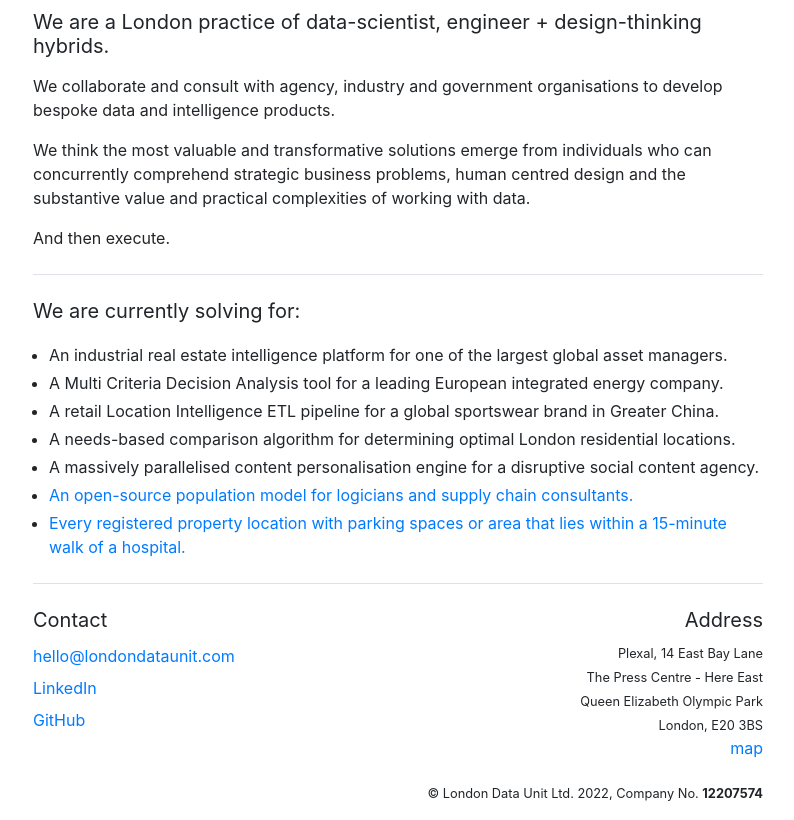
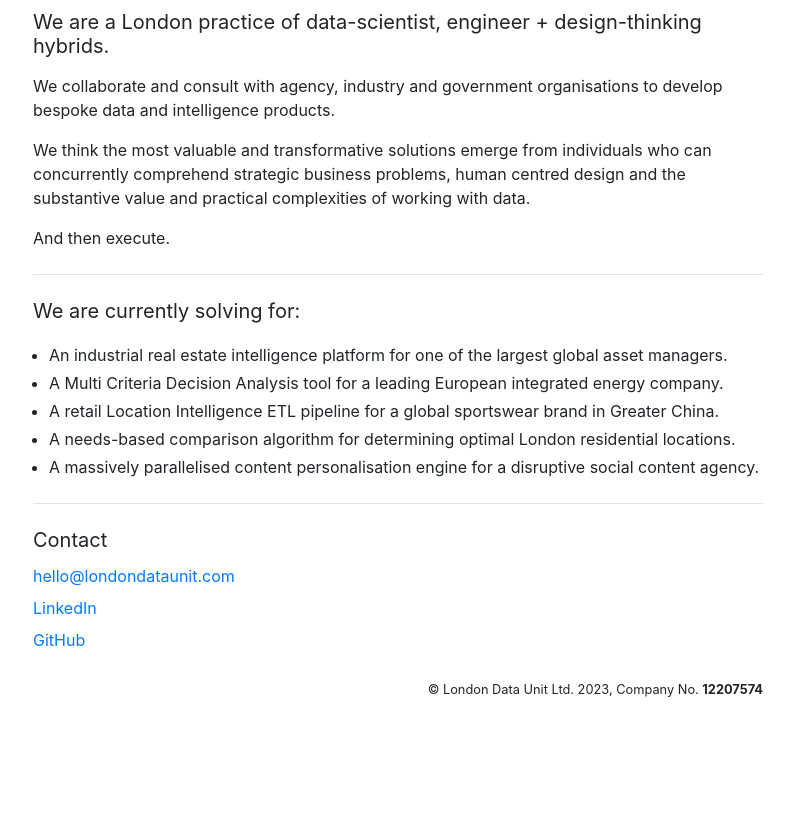
Before and after one commit to londondataunit/londondataunit.github.io, a plain HTML site: page index.html in a window 1280 px wide. Shown: the part 110-930 px from the top of the page, without its empty margins (242-1036 px from the left). After the commit the page ends 826 px from the top, so only its background shows below. Drawn offline with nearby package versions, Linux system fonts and the light colour scheme.

Commit message:
Remove details

```diff
--- a/index.html
+++ b/index.html
@@ -29,9 +29,6 @@
             <li class="pt-1">A retail Location Intelligence ETL pipeline for a global sportswear brand in Greater China.</li>
             <li class="pt-1">A needs-based comparison algorithm for determining optimal London residential locations.</li>
             <li class="pt-1">A massively parallelised content personalisation engine for a disruptive social content agency.</li>
-            <li class="pt-1"><a href="https://population-access.londondataunit.com", target="_blank">An open-source population model for logicians and supply chain consultants.</a></li>
-            <li class="pt-1"><a href="https://parking-for-nhs.londondataunit.com", target="_blank">Every registered property location with parking spaces or area that lies within a 15-minute walk of a hospital.</a></li>
-
           </ul>
 
           <p class="my-4 border-bottom"></p>
@@ -46,21 +43,11 @@
             <li class="py-1"><a href="https://github.com/londondataunit" target="_blank">GitHub</a></li>
           </ul>
         </div>
-        <div class="col-12 col-sm-6 col-md-5 col-lg-4">
-          <p class="h5 font-weight-normal text-sm-right">Address</p>
-          <ul class="list-unstyled text-sm-right">
-            <li><small>Plexal, 14 East Bay Lane</small></li>
-            <li><small>The Press Centre - Here East</small></li>
-            <li><small>Queen Elizabeth Olympic Park</small></li>
-            <li><small>London, E20 3BS</small></li>
-            <li><a href="https://g.page/plexalcity" target="_blank">map</a></li>
-          </ul>
-        </div>
       </div>
       <div class="row">
         <div class="col-12 col-md-10 offset-md-1 col-lg-8 offset-lg-2">
           <ul class="list-unstyled text-sm-right">
-            <li class="pt-1 text-small"><small>© London Data Unit Ltd. 2022, Company No. <strong>12207574</strong></small></li>
+            <li class="pt-1 text-small"><small>© London Data Unit Ltd. 2023, Company No. <strong>12207574</strong></small></li>
           </ul>
         </div>
       </div>
```
